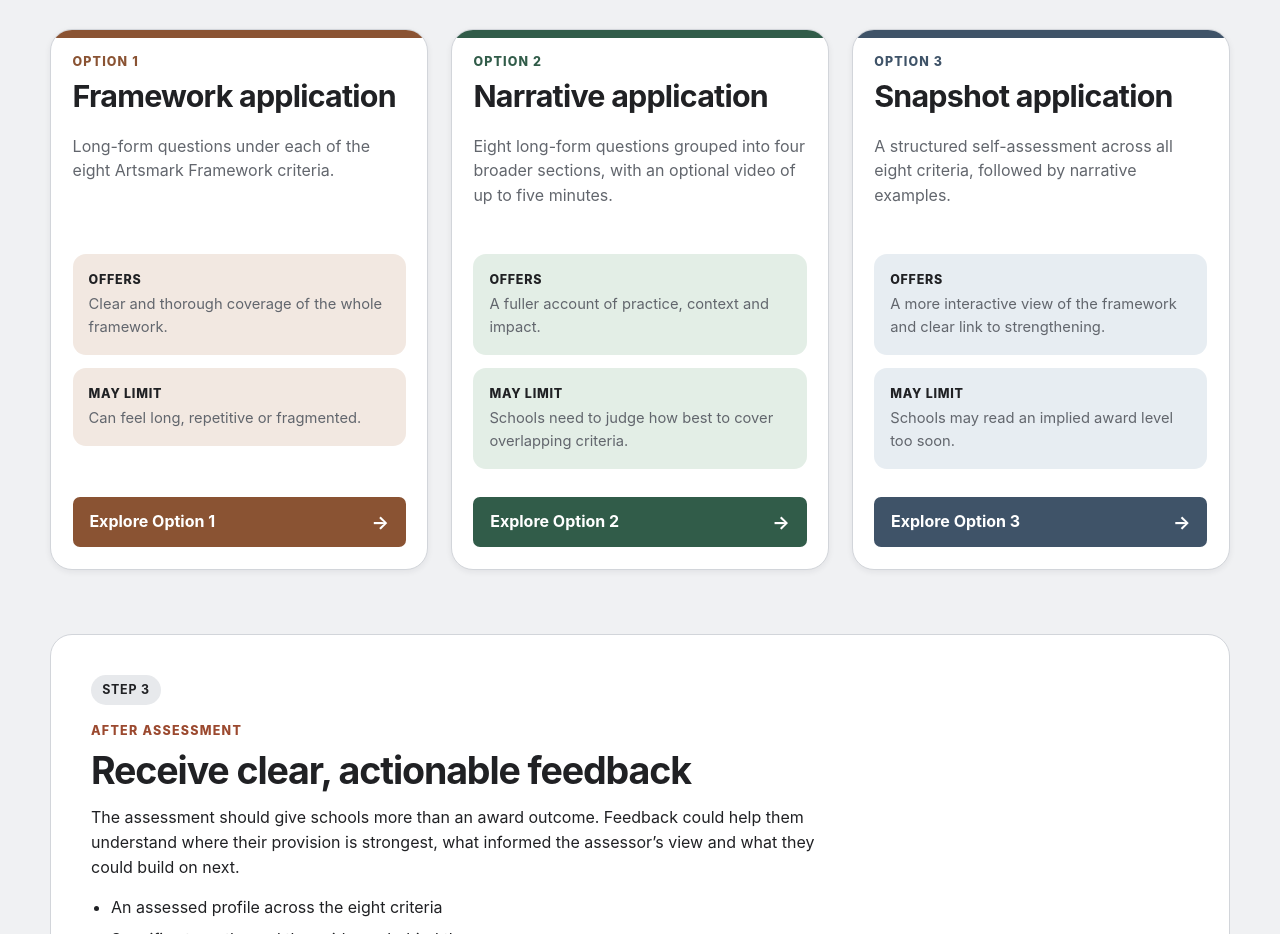
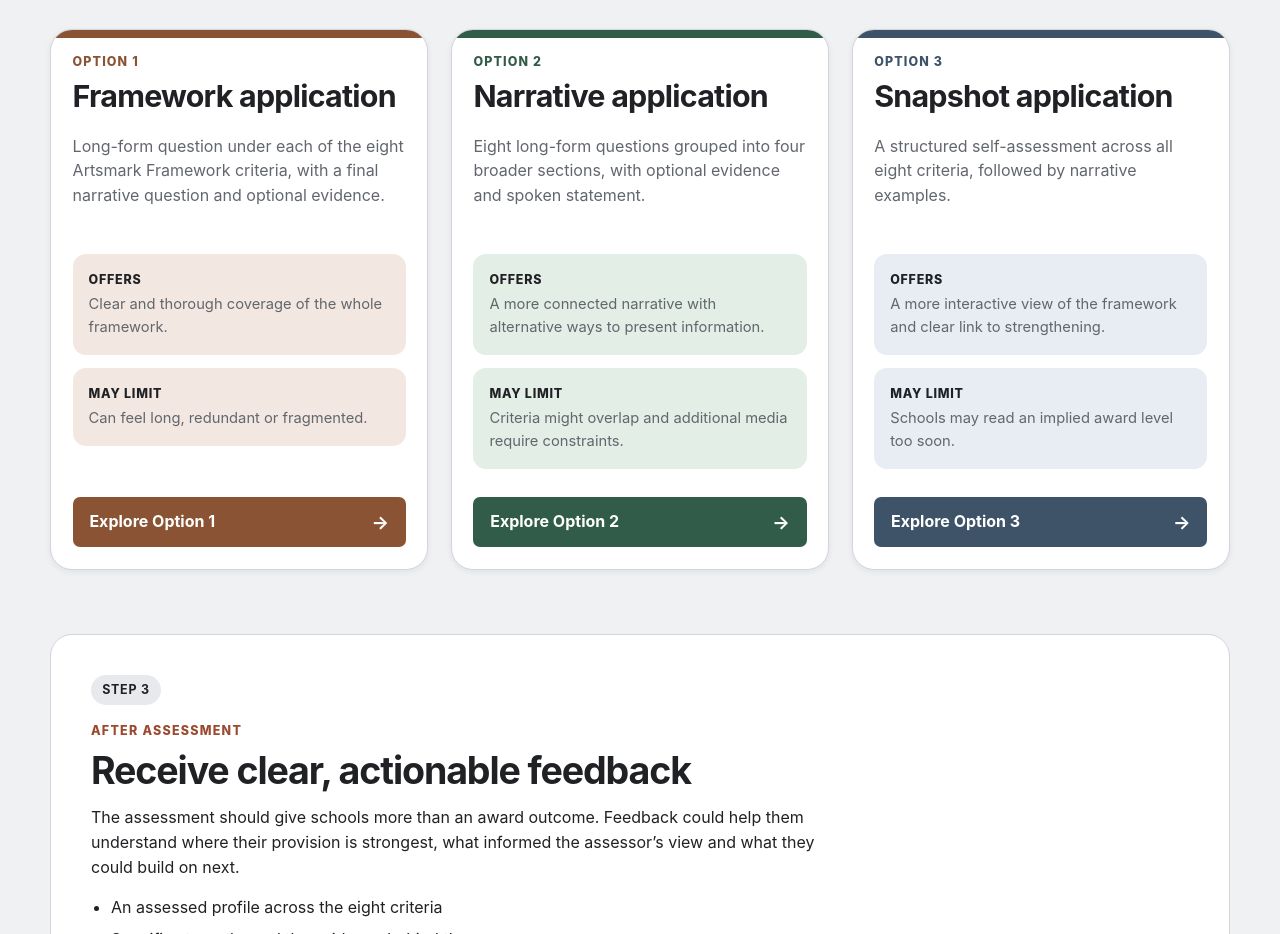
Before and after one commit to humsafr/ACE-artsmark, a plain HTML site: page prototypes/index.html in a window 1280 px wide. Shown: the part 1324-2258 px from the top of the page. Drawn offline with Linux system fonts and the light colour scheme.

Commit message:
Overview content

```diff
--- a/prototypes/index.html
+++ b/prototypes/index.html
@@ -155,8 +155,8 @@
           </div>
 
           <p class="option-description">
-            Long-form questions under each of the eight Artsmark Framework
-            criteria.
+            Long-form question under each of the eight Artsmark Framework
+            criteria, with a final narrative question and optional evidence.
           </p>
 
           <dl class="option-summary">
@@ -170,7 +170,7 @@
             <div>
               <dt>May limit</dt>
               <dd>
-                Can feel long, repetitive or fragmented.
+                Can feel long, redundant or fragmented.
               </dd>
             </div>
           </dl>
@@ -194,21 +194,21 @@
 
           <p class="option-description">
             Eight long-form questions grouped into four broader sections, with
-            an optional video of up to five minutes.
+            optional evidence and spoken statement.
           </p>
 
           <dl class="option-summary">
             <div>
               <dt>Offers</dt>
               <dd>
-                A fuller account of practice, context and impact.
+                A more connected narrative with alternative ways to present information.
               </dd>
             </div>
 
             <div>
               <dt>May limit</dt>
               <dd>
-                Schools need to judge how best to cover overlapping criteria.
+                Criteria might overlap and additional media require constraints.
               </dd>
             </div>
           </dl>
```
Also changed, not shown: 1 other file.
